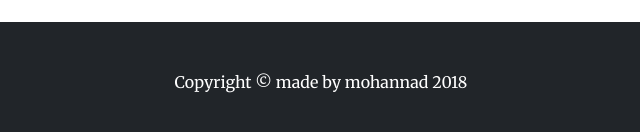
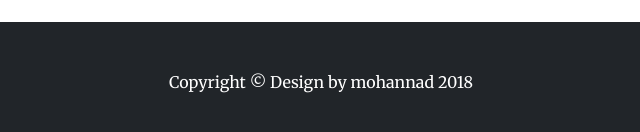
Before and after one commit to mohannad1995/web-design, a plain HTML site: page index.html in a window 1280 px wide. Shown: the part 4401-4533 px from the top of the page, 319-959 px from the left. Drawn offline with nearby package versions, Linux system fonts and the light colour scheme.

Commit message:
Update index.html

```diff
--- a/index.html
+++ b/index.html
@@ -373,7 +373,7 @@
 
        <footer class="py-5 bg-dark">
       <div class="container">
-        <p class="m-0 text-center text-white">Copyright &copy; made by mohannad 2018</p>
+        <p class="m-0 text-center text-white">Copyright &copy; Design by mohannad 2018</p>
       </div>
       <!-- /.container -->
     </footer>
```
